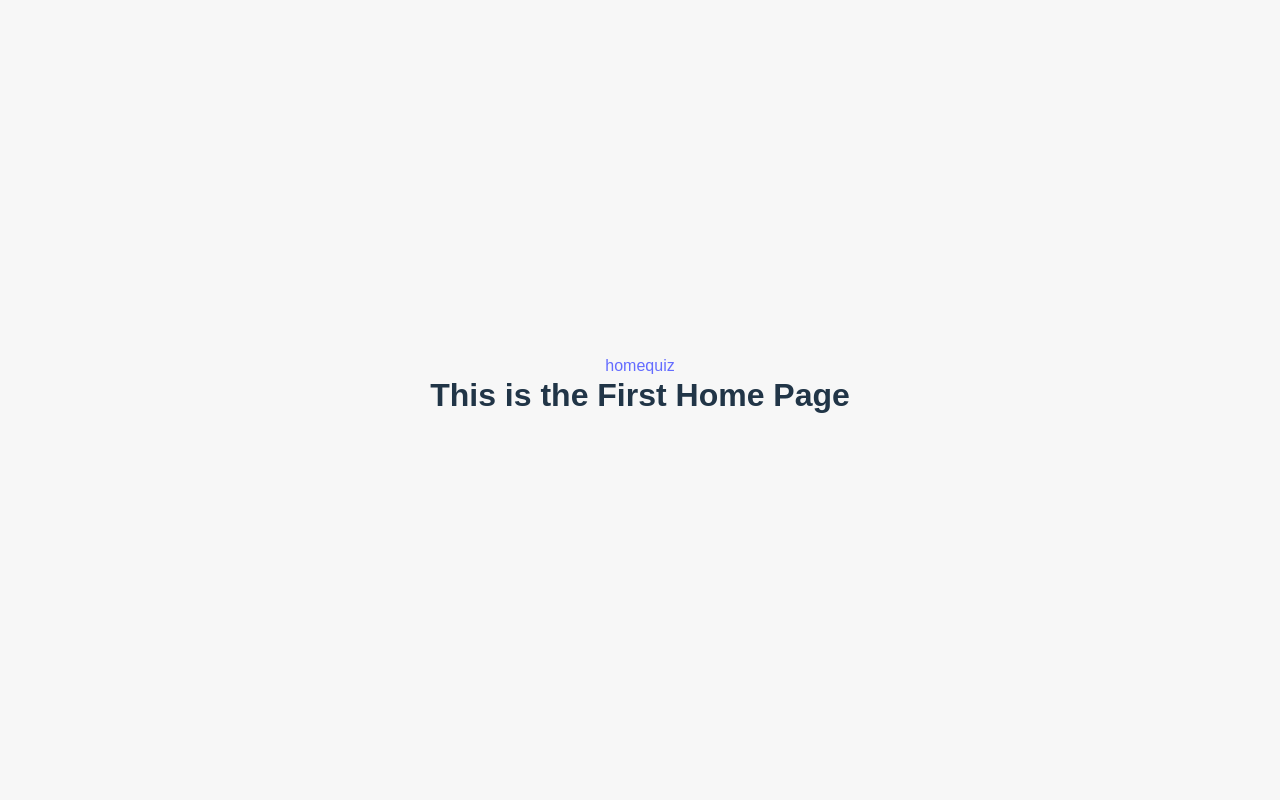
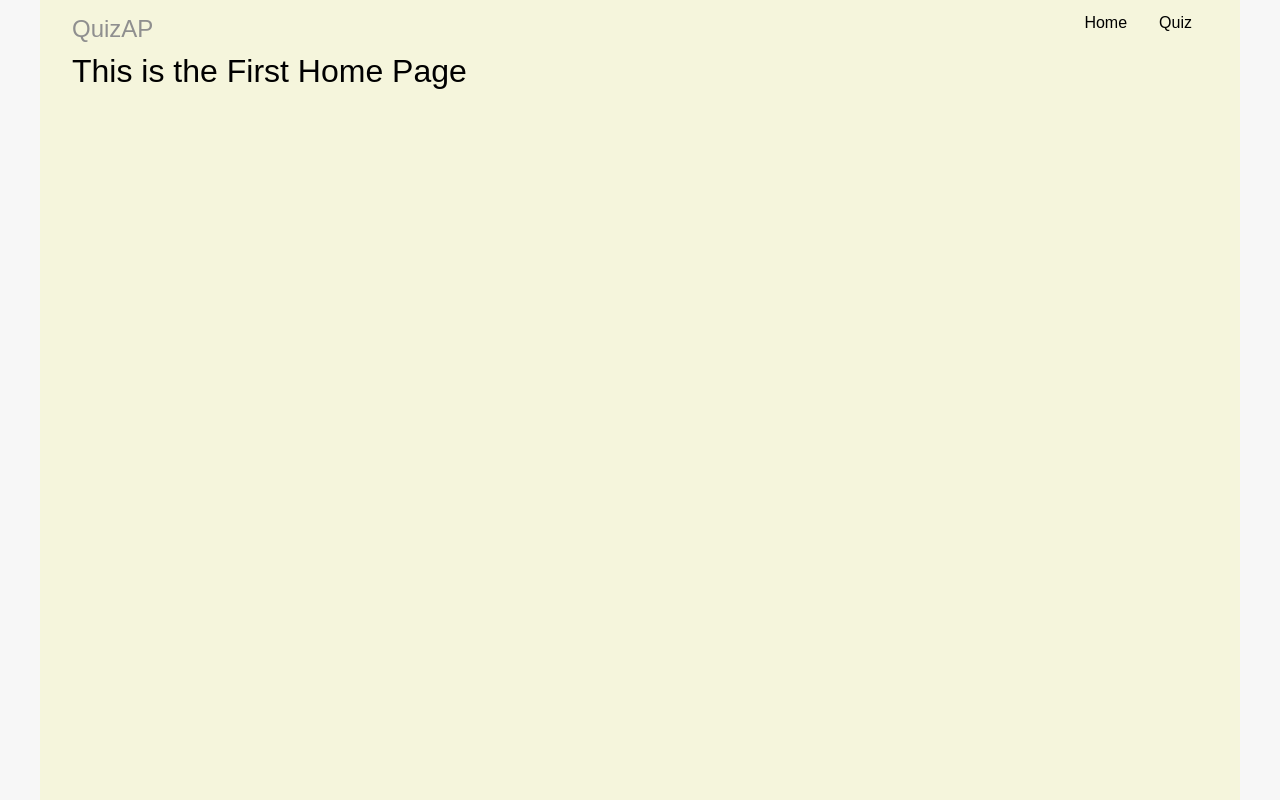
Before and after one commit to Aneal250/quiz, a Vue app: page / in a window 1280 px wide. Built offline with nearby package versions, Linux system fonts and the light colour scheme.

Commit message:
chore: navigation push

```diff
--- a/index.html
+++ b/index.html
@@ -1,9 +1,21 @@
-<!doctype html>
+<!DOCTYPE html>
 <html lang="en">
   <head>
     <meta charset="UTF-8" />
     <link rel="icon" type="image/svg+xml" href="/vite.svg" />
     <meta name="viewport" content="width=device-width, initial-scale=1.0" />
+    <script src="https://cdn.tailwindcss.com"></script>
+    <script>
+      tailwind.config = {
+        theme: {
+          extend: {
+            colors: {
+              clifford: "#da373d",
+            },
+          },
+        },
+      };
+    </script>
     <title>Vite + Vue</title>
   </head>
   <body>
--- a/package.json
+++ b/package.json
@@ -9,6 +9,8 @@
     "preview": "vite preview"
   },
   "dependencies": {
+    "@headlessui/vue": "^1.7.16",
+    "@heroicons/vue": "^2.0.18",
     "vue": "^3.3.4",
     "vue-router": "^4.2.4"
   },
--- a/src/App.vue
+++ b/src/App.vue
@@ -1,11 +1,10 @@
 <template>
-  <nav>
-    <router-link to="/">home</router-link>
-    <router-link to="/quiz">quiz</router-link>
-    <router-view></router-view>
-  </nav>
+  <NavView />
+  <router-view></router-view>
 </template>
 
-<script setup></script>
+<script setup>
+import NavView from "./views/NavView.vue";
+</script>
 
 <style lang="scss" scoped></style>
--- a/src/style.css
+++ b/src/style.css
@@ -1,89 +1,18 @@
-:root {
-  font-family: Inter, system-ui, Avenir, Helvetica, Arial, sans-serif;
-  line-height: 1.5;
-  font-weight: 400;
-
-  color-scheme: light dark;
-  color: rgba(255, 255, 255, 0.87);
-  background-color: #242424;
-
-  font-synthesis: none;
-  text-rendering: optimizeLegibility;
-  -webkit-font-smoothing: antialiased;
-  -moz-osx-font-smoothing: grayscale;
-  -webkit-text-size-adjust: 100%;
-}
-
-a {
-  font-weight: 500;
-  color: #646cff;
-  text-decoration: inherit;
-}
-a:hover {
-  color: #535bf2;
-}
-
-a {
-  font-weight: 500;
-  color: #646cff;
-  text-decoration: inherit;
-}
-a:hover {
-  color: #535bf2;
+*,
+*::before,
+*::after {
+  box-sizing: border-box;
 }
 
 body {
-  margin: 0;
+  width: 100%;
   display: flex;
-  place-items: center;
-  min-width: 320px;
-  min-height: 100vh;
-}
-
-h1 {
-  font-size: 3.2em;
-  line-height: 1.1;
-}
-
-button {
-  border-radius: 8px;
-  border: 1px solid transparent;
-  padding: 0.6em 1.2em;
-  font-size: 1em;
-  font-weight: 500;
-  font-family: inherit;
-  background-color: #1a1a1a;
-  cursor: pointer;
-  transition: border-color 0.25s;
-}
-button:hover {
-  border-color: #646cff;
-}
-button:focus,
-button:focus-visible {
-  outline: 4px auto -webkit-focus-ring-color;
-}
-
-.card {
-  padding: 2em;
+  justify-content: center;
 }
 
 #app {
-  max-width: 1280px;
-  margin: 0 auto;
-  padding: 2rem;
-  text-align: center;
+  width: 1200px;
+  min-height: 100vh;
+  background-color: beige;
+  padding: 0.7rem 2rem;
 }
-
-@media (prefers-color-scheme: light) {
-  :root {
-    color: #213547;
-    background-color: #ffffff;
-  }
-  a:hover {
-    color: #747bff;
-  }
-  button {
-    background-color: #f9f9f9;
-  }
-}
--- /dev/null
+++ b/src/views/NavView.vue
@@ -0,0 +1,17 @@
+<template>
+  <div class="flex justify-between">
+    <div>
+      <p>QuizAP</p>
+    </div>
+    <div>
+      <nav>
+        <router-link to="/" class="px-4">Home</router-link>
+        <router-link to="/quiz" class="px-4">Quiz</router-link>
+      </nav>
+    </div>
+  </div>
+</template>
+
+<script setup></script>
+
+<style lang="scss" scoped></style>
```
Also changed, not shown: src/components/QuizCard.Vue (added, +25 -0 lines), 2 other files (tests, documents, lock files or other folders).
